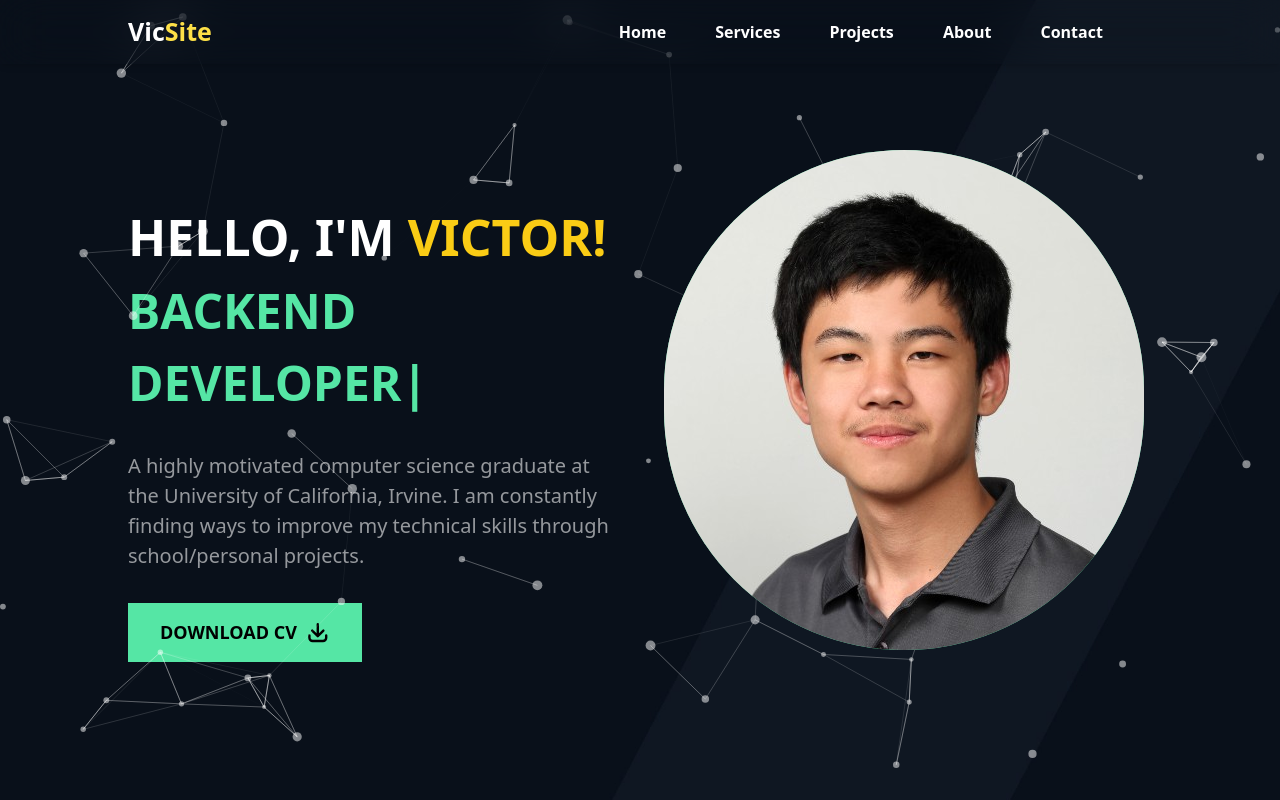
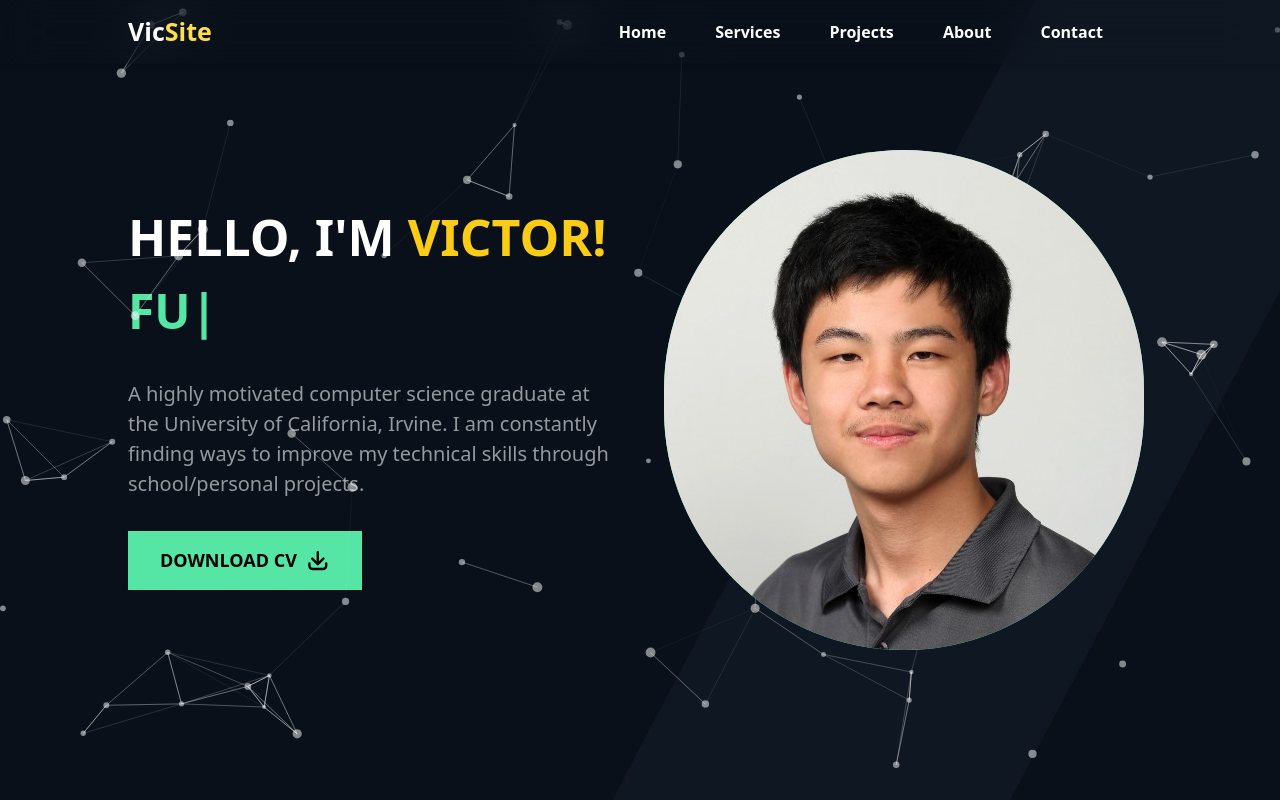
Before and after one commit to AwesomlyC/portfolio, a Next.js app: page / in a window 1280 px wide. Shown: the top 800 px of the page. Built offline with nearby package versions, Linux system fonts and the light colour scheme.

Commit message:
modified texteffect to fix the mismatch of text during production mode.

```diff
--- a/components/Hero.tsx
+++ b/components/Hero.tsx
@@ -25,9 +25,7 @@ const Hero = () => {
           <h1 className="text-[35px] md:text-[50px] text-white font-bold">
             HELLO, I&apos;M <span className="text-yellow-400">VICTOR!</span>
           </h1>
-          <span>
-            <TextEffect />
-          </span>
+          <TextEffect />
           <p className="mt-[2rem] text-[20px] text-[#ffffff92]">
             A highly motivated computer science graduate at the University of
             California, Irvine. I am constantly finding ways to improve my
--- a/components/TextEffect.tsx
+++ b/components/TextEffect.tsx
@@ -1,24 +1,33 @@
-import { TypeAnimation } from 'react-type-animation';
+import { useState, useEffect } from "react";
+import dynamic from "next/dynamic";
+
+const TypeAnimation = dynamic(
+  () => import("react-type-animation").then(mod => mod.TypeAnimation),
+  { ssr: false }
+);
 
 const TextEffect = () => {
+  const [key, setKey] = useState(0);
+
+  useEffect(() => {
+    setKey(prevKey => prevKey + 1); // Change key to force re-render
+  }, []);
+
   return (
+    <div key={key}>
       <TypeAnimation
-      preRenderFirstString={true}
+        preRenderFirstString={false}
         sequence={[
-        // Same substring at the start will only be typed out once, initially
-        'Software Engineer',
-        1000, // wait 1s before replacing "Mice" with "Hamsters"
-        'Fullstack Developer',
-        1000,
-        'Backend Developer',
-        1000,
-        'Web Developer',
-        1000,
+          'Software Engineer', 1000,
+          'Fullstack Developer', 1000,
+          'Backend Developer', 1000,
+          'Web Developer', 1000,
         ]}
         speed={40}
-      className='text-[2rem] md:text-[3rem] text-[#55e6a5] font-bold uppercase'
+        className="text-[2rem] md:text-[3rem] text-[#55e6a5] font-bold uppercase"
         repeat={Infinity}
       />
+    </div>
   );
 };
 
```
Also changed, not shown: public/robots.txt. Lines whose indentation alone changed are shown as unchanged.
